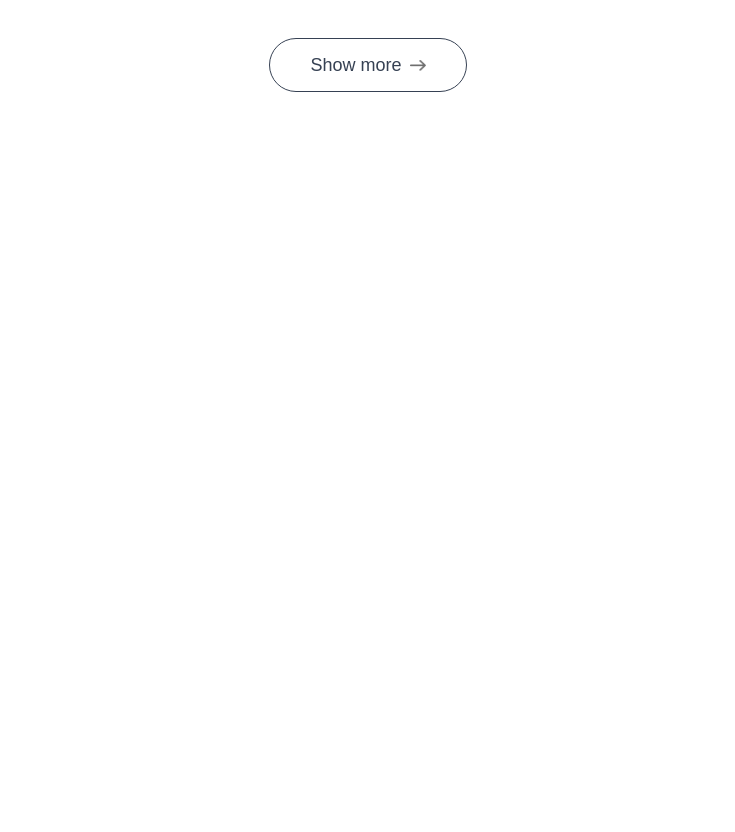
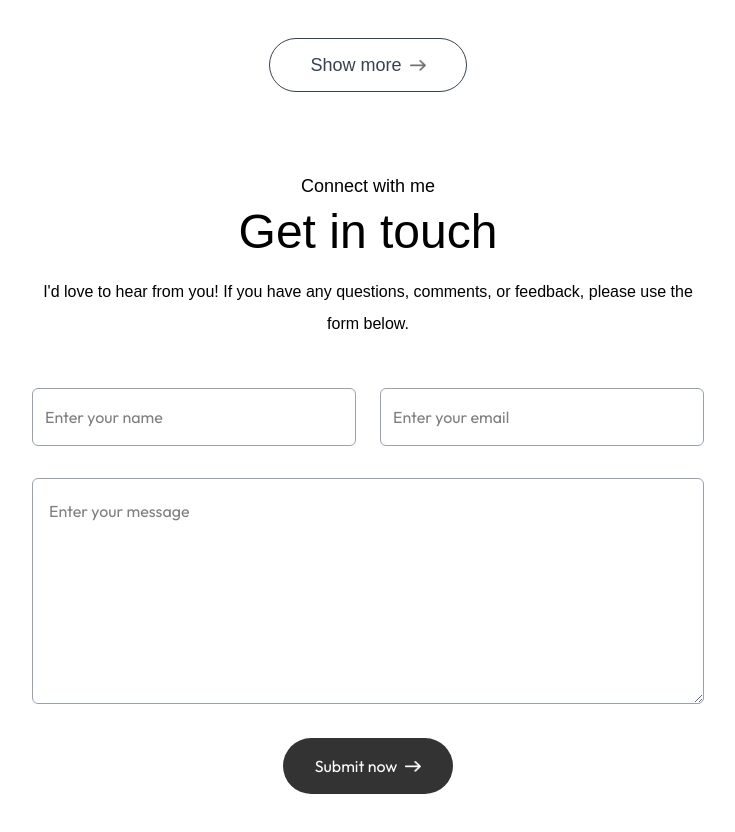
Before and after one commit to Dimuthu02/Portfolio-NEXT, a Next.js app in the folder portfolio/: page / in a window 1280 px wide. Shown: the part 2860-3692 px from the top of the page, without its empty margins (272-1007 px from the left). Before the commit the page ends 2992 px from the top, so only its background shows below. Built offline with nearby package versions, Linux system fonts and the light colour scheme; a web font is replaced by a local one.

Commit message:
Add Contact component; integrate into page layout for user inquiries

```diff
--- a/portfolio/app/page.js
+++ b/portfolio/app/page.js
@@ -1,5 +1,6 @@
 'use client'
 import About from '@/components/About'
+import Contact from '@/components/Contact'
 import Header from '@/components/Header'
 import Navbar from '@/components/Navbar'
 import Services from '@/components/Services'
@@ -14,6 +15,7 @@
       <About/>
       <Services/>
       <Work/>
+      <Contact/>
     </>
   )
 }
--- /dev/null
+++ b/portfolio/components/Contact.jsx
@@ -0,0 +1,85 @@
+import { assets } from '@/assets/assets';
+import Image from 'next/image';
+import React, { useState } from 'react'
+
+const Contact = () => {
+
+
+    const [result, setResult] = useState("");
+
+    const onSubmit = async (event) => {
+      event.preventDefault();
+      setResult("Sending....");
+      const formData = new FormData(event.target);
+
+      formData.append("access_key", "a393e270-aa06-459a-a00a-a945d6704390");
+
+      const response = await fetch("https://api.web3forms.com/submit", {
+        method: "POST",
+        body: formData,
+      });
+
+      const data = await response.json();
+
+      if (data.success) {
+        setResult("Form Submitted Successfully");
+        event.target.reset();
+      } else {
+        console.log("Error", data);
+        setResult(data.message);
+      }
+    };
+  return (
+    <div
+      id="contact"
+      className='w-full px-[12%] py-10 scroll-mt-20 bg-[url("/footer-bg-color.png")] bg-no-repeat bg-center bg-[length:90%_auto]'
+    >
+      <h4 className="text-center mb-2 text-lg ovoFont">Connect with me</h4>
+      <h2 className="text-center text-5xl ovoFont">Get in touch</h2>
+
+      <p className="text-center max-w-2xl mx-auto mt-5 mb-12 ovoFont">
+        I'd love to hear from you! If you have any questions, comments, or
+        feedback, please use the form below.
+      </p>
+
+      <form onSubmit={onSubmit} className="max-w-2xl mx-auto">
+        <div className="grid grid-cols-2 gap-6 mt-10 mb-8">
+          <input
+            type="text"
+            placeholder="Enter your name"
+            required
+            className="flex-1 p-3 outline-none border-[0.5px] border-gray-400 rounded-md bg-white"
+            name='name'
+          />
+          <input
+            type="email"
+            placeholder="Enter your email"
+            required
+            className="flex-1 p-3 outline-none border-[0.5px] border-gray-400 rounded-md bg-white"
+         name='email'
+         />
+        </div>
+
+        <textarea
+          rows="6"
+          placeholder="Enter your message"
+          required
+          className="w-full p-4 outline-none border-[0.5px] border-gray-400 rounded-md bg-white mb-6"
+       name='message'
+       ></textarea>
+
+        <button
+          type="submit"
+          className="py-3 px-8 w-max flex items-center justify-between gap-2 bg-black/80 text-white rounded-full mx-auto hover:bg-black duration-500"
+        >
+          Submit now
+          <Image src={assets.right_arrow_white} alt="" className="w-4" />
+        </button>
+
+        <p className="mt-4">{result}</p>
+      </form>
+    </div>
+  );
+}
+
+export default Contact
```
